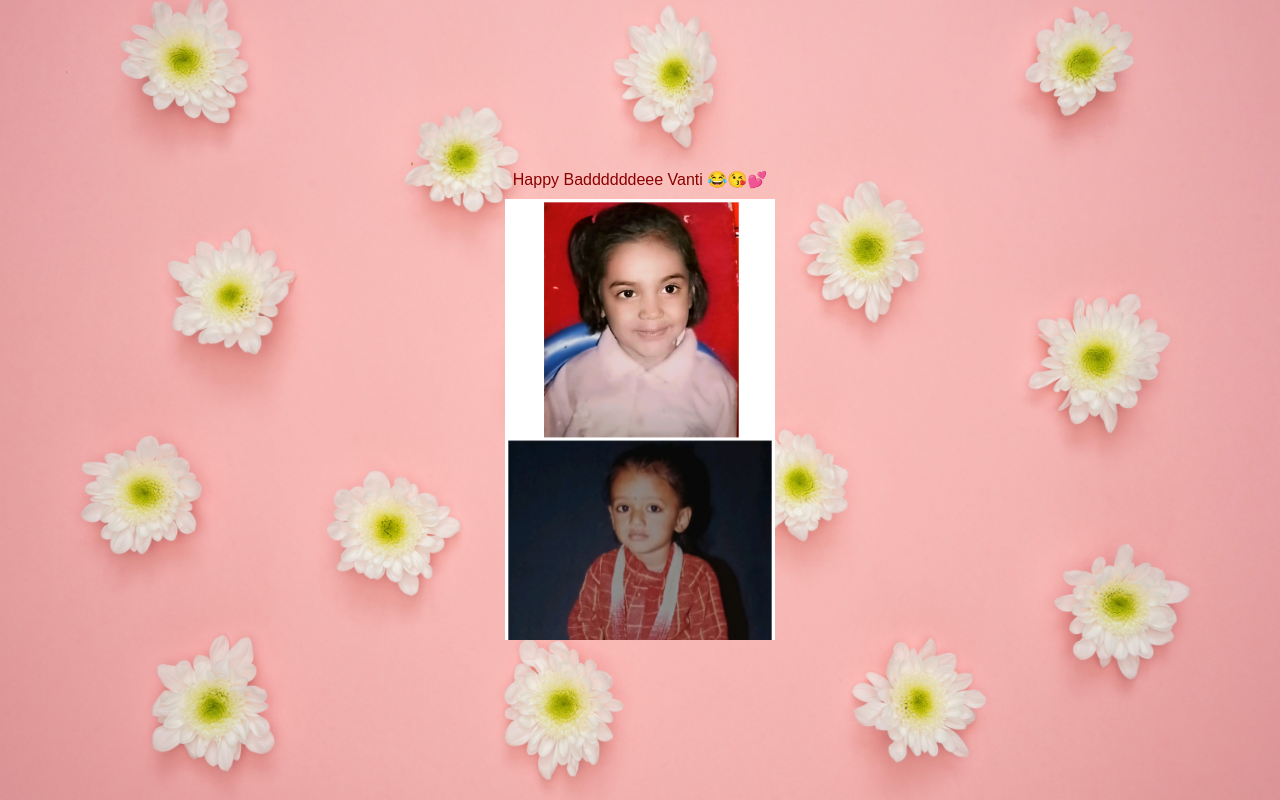
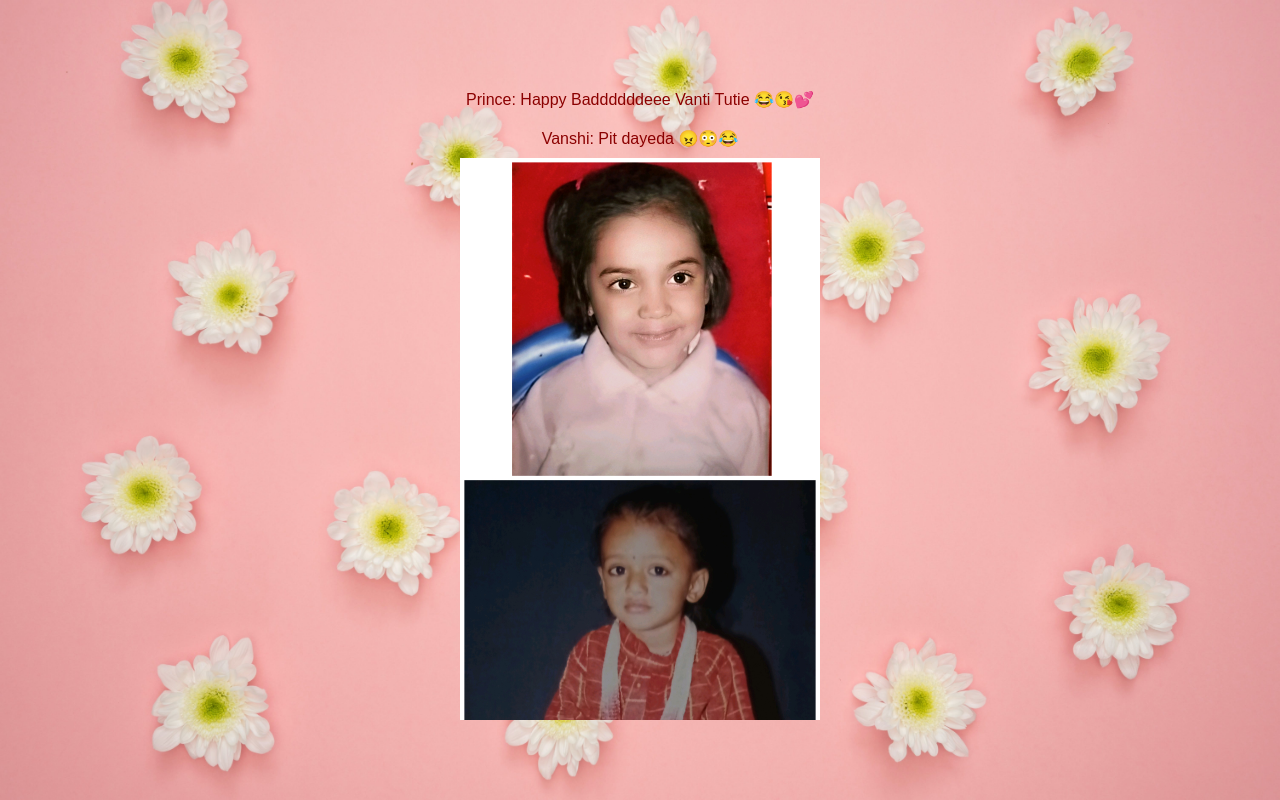
Before and after one commit to princebhatt03/surprise, a plain HTML site: page vid2.html in a window 1280 px wide. Drawn offline with Linux system fonts and the light colour scheme; a web font is replaced by a local one.

Commit message:
Website Done

```diff
--- a/vid2.html
+++ b/vid2.html
@@ -37,8 +37,8 @@
         color: darkred;
       }
       .video-container {
-        width: 30%;
-        height: 60%;
+        width: 40%;
+        height: 80%;
         overflow: hidden;
         object-fit: contain;
         background-size: contain;
@@ -46,10 +46,10 @@
         position: relative;
         /* background-color: red; */
       }
-      .video-container video {
+      .video-container img {
         width: 100%;
         height: 100%;
-        position: absolute;
+        object-fit: contain;
       }
       @media screen and (max-width: 750px) {
         .video-container {
@@ -75,7 +75,10 @@
       <div id="page1">
         <div class="video-container">
           <p style="text-align: center; padding: 10px 0">
-            Happy Baddddddeee Vanti 😂😘💕
+            Prince: Happy Baddddddeee Vanti Tutie 😂😘💕
+          </p>
+          <p style="text-align: center; padding: 10px 0">
+            Vanshi: Pit dayeda 😠😳😂
           </p>
           <img
             style="
```
